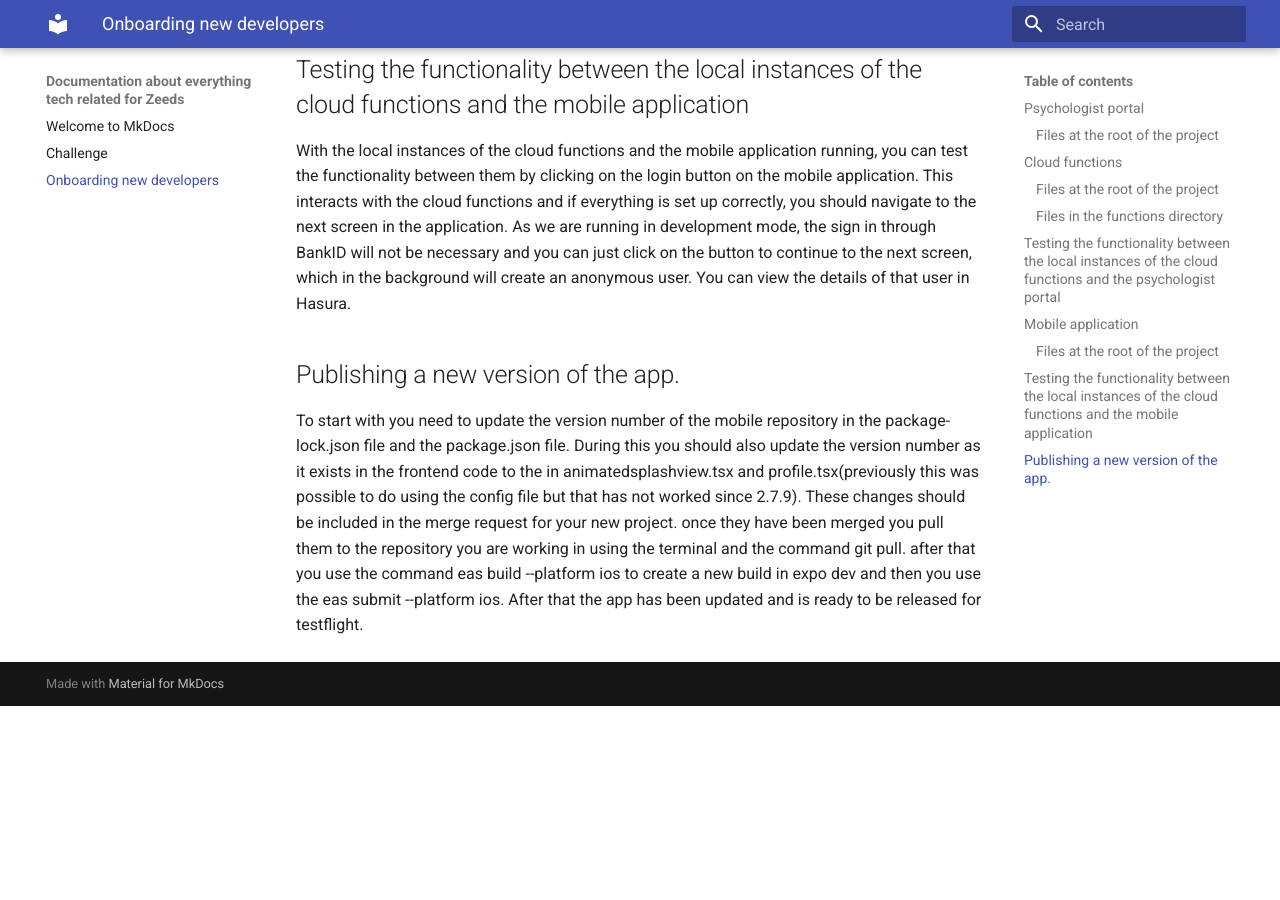
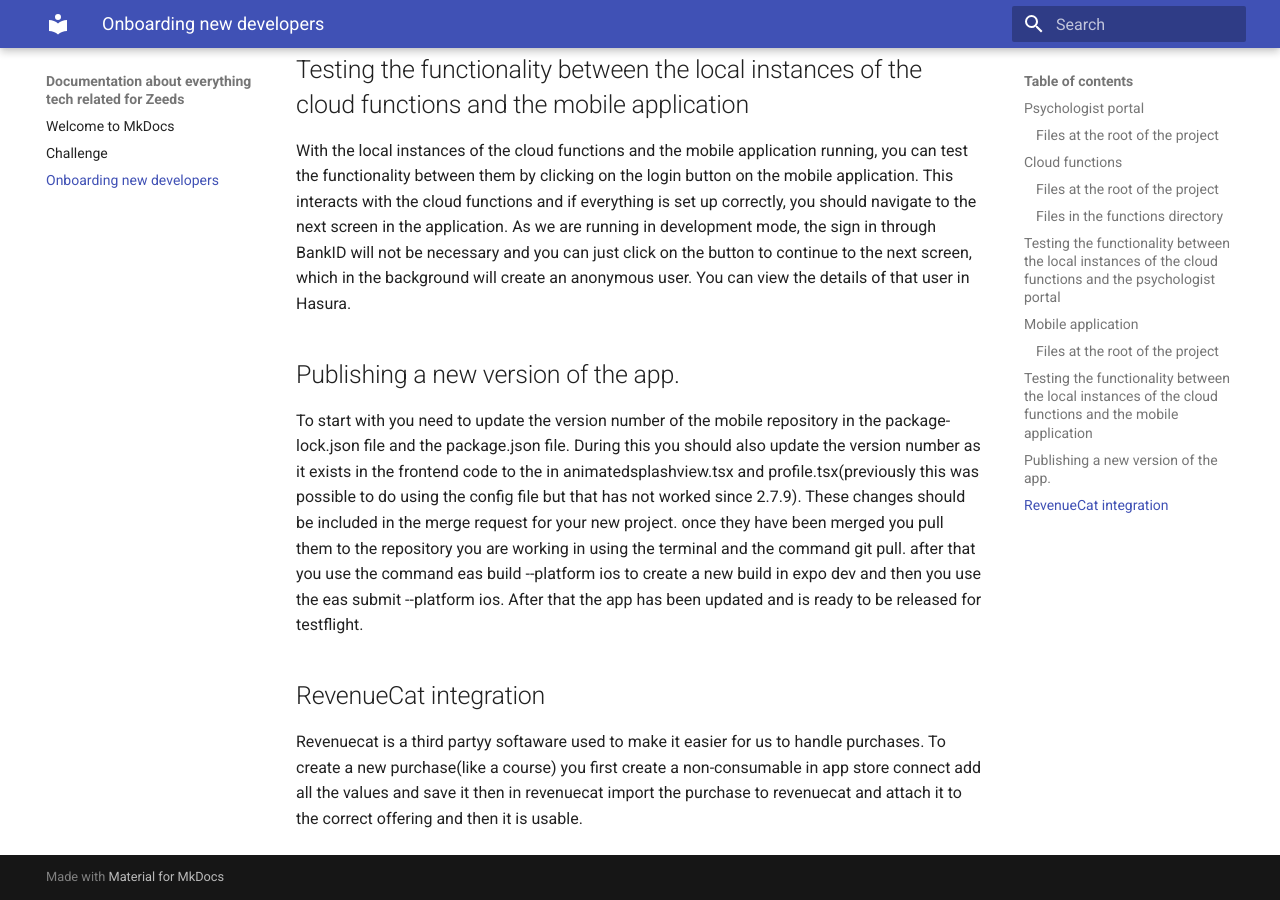
Before and after one commit to ZeedsApp/zeedsapp.github.io, an MkDocs documentation site: the page built from docs/onboarding.md, in a window 1280 px wide and 900 px high, scrolled down 7018 px. Built offline with MkDocs 1.6.1 and Material for MkDocs 9.7.7, drawn with Linux system fonts in a browser that asks for light colours; before the commit the page ends 7724 px from its top, so only the background shows below that.

Commit message:
Update onboarding.md

```diff
--- a/docs/onboarding.md
+++ b/docs/onboarding.md
@@ -179,3 +179,8 @@ With the local instances of the cloud functions and the mobile application runni
 
 ## Publishing a new version of the app.
 To start with you need to update the version number of the mobile repository in the package-lock.json file and the package.json file. During this you should also update the version number as it exists in the frontend code to the in animatedsplashview.tsx and profile.tsx(previously this was possible to do using the config file but that has not worked since 2.7.9). These changes should be included in the merge request for your new project. once they have been merged you pull them to the repository you are working in using the terminal and the command git pull. after that you use the command eas build --platform ios to create a new build in expo dev and then you use the eas submit --platform ios. After that the app has been updated and is ready to be released for testflight.
+
+
+
+## RevenueCat integration
+Revenuecat is a third partyy softaware used to make it easier for us to handle purchases. To create a new purchase(like a course) you first create a non-consumable in app store connect add all the values and save it then in revenuecat import the purchase to revenuecat and attach it to the correct offering and then it is usable.
```
